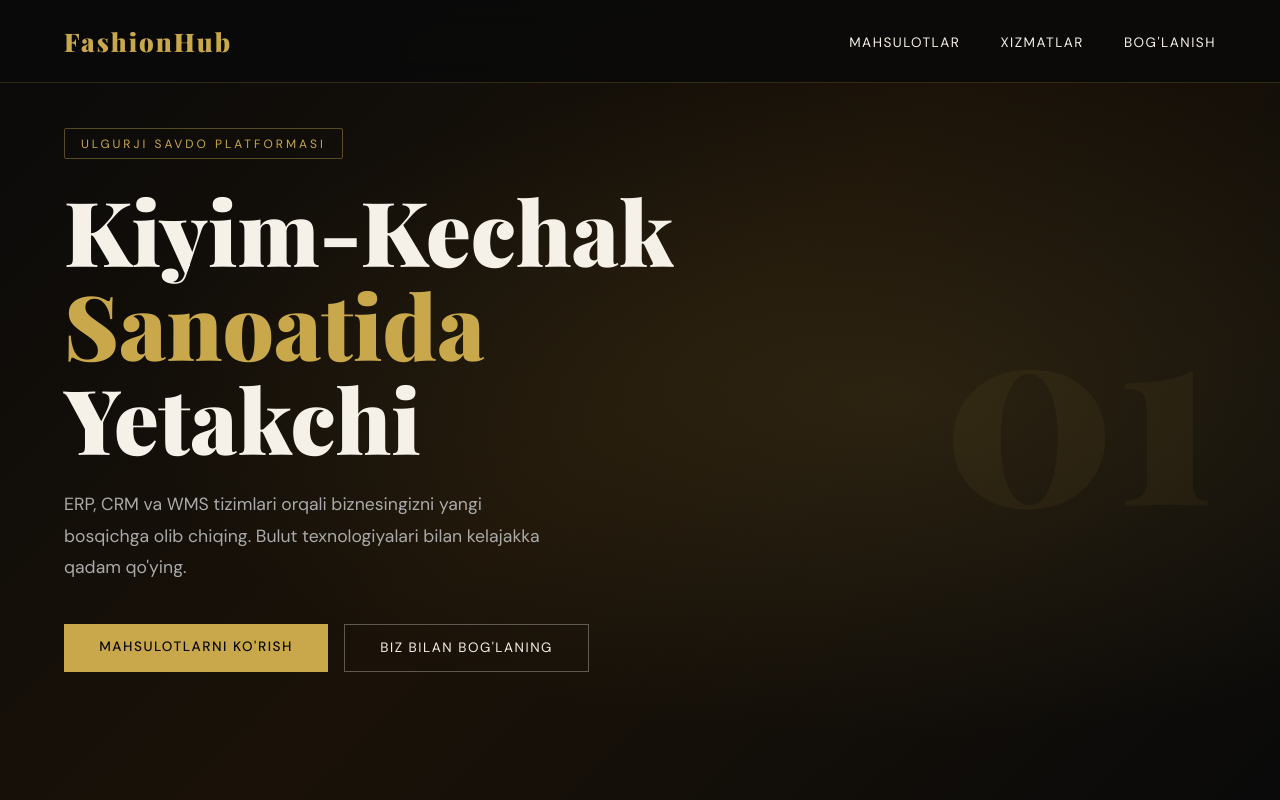
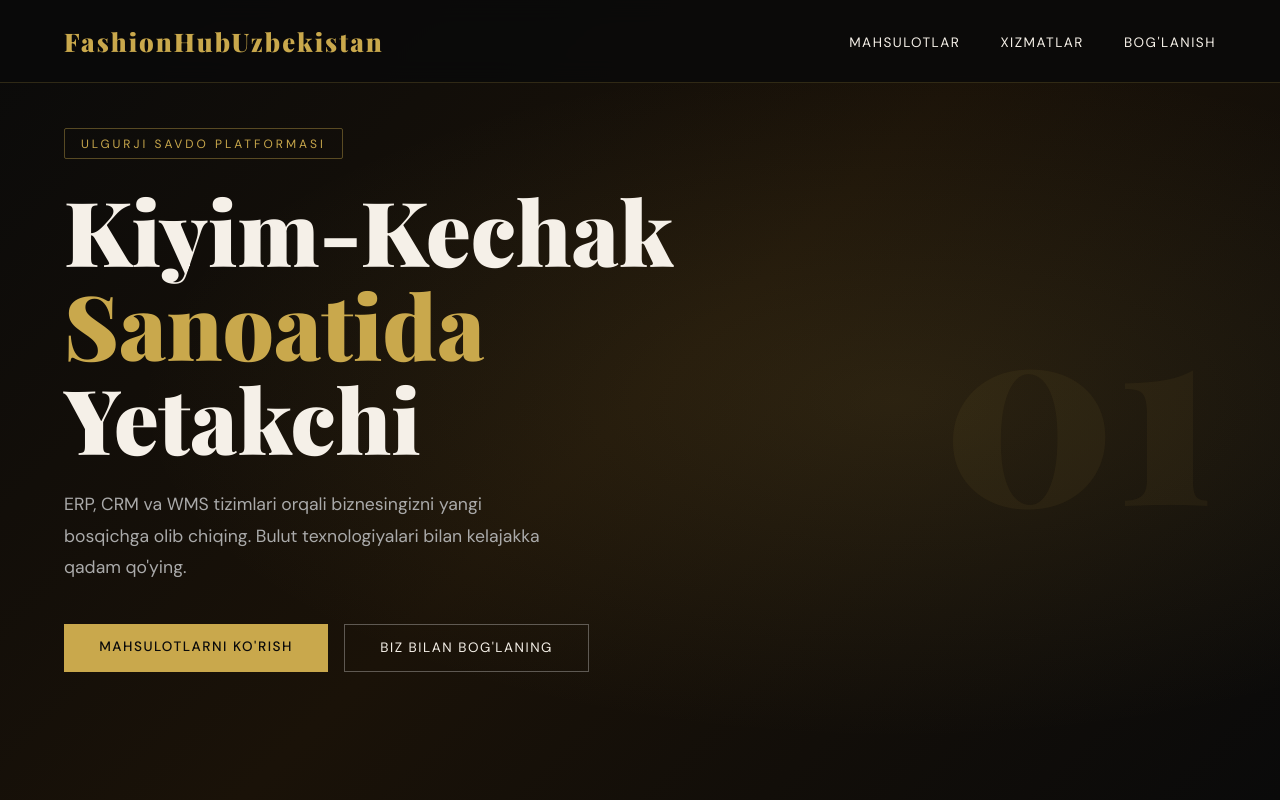
Before and after one commit to Nematjon7707/myfit, a website: page public/index.html in a window 1280 px wide. Shown: the top 800 px of the page. Drawn offline with nearby package versions, Linux system fonts and the light colour scheme.

Commit message:
update site

```diff
--- a/public/index.html
+++ b/public/index.html
@@ -248,7 +248,7 @@
 <body>
 
 <nav>
-  <div class="logo">FashionHub</div>
+  <div class="logo">FashionHubUzbekistan</div>
   <ul class="nav-links">
     <li><a href="#products">Mahsulotlar</a></li>
     <li><a href="#services">Xizmatlar</a></li>
```
